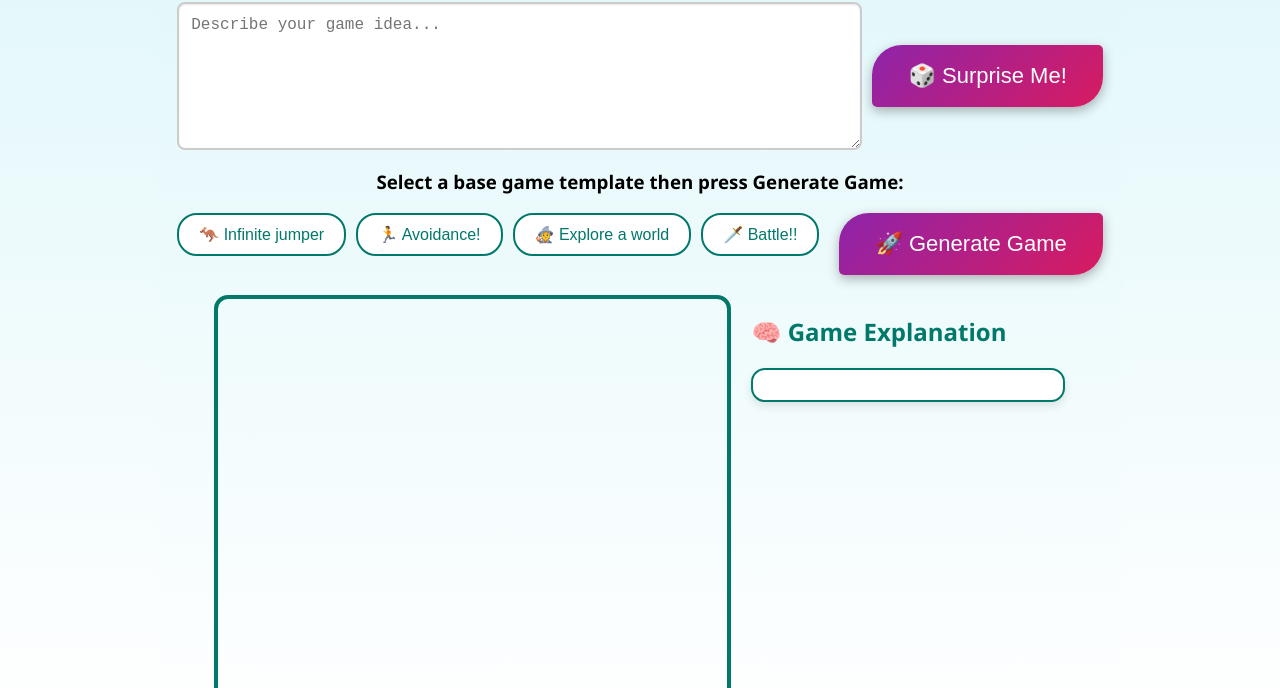
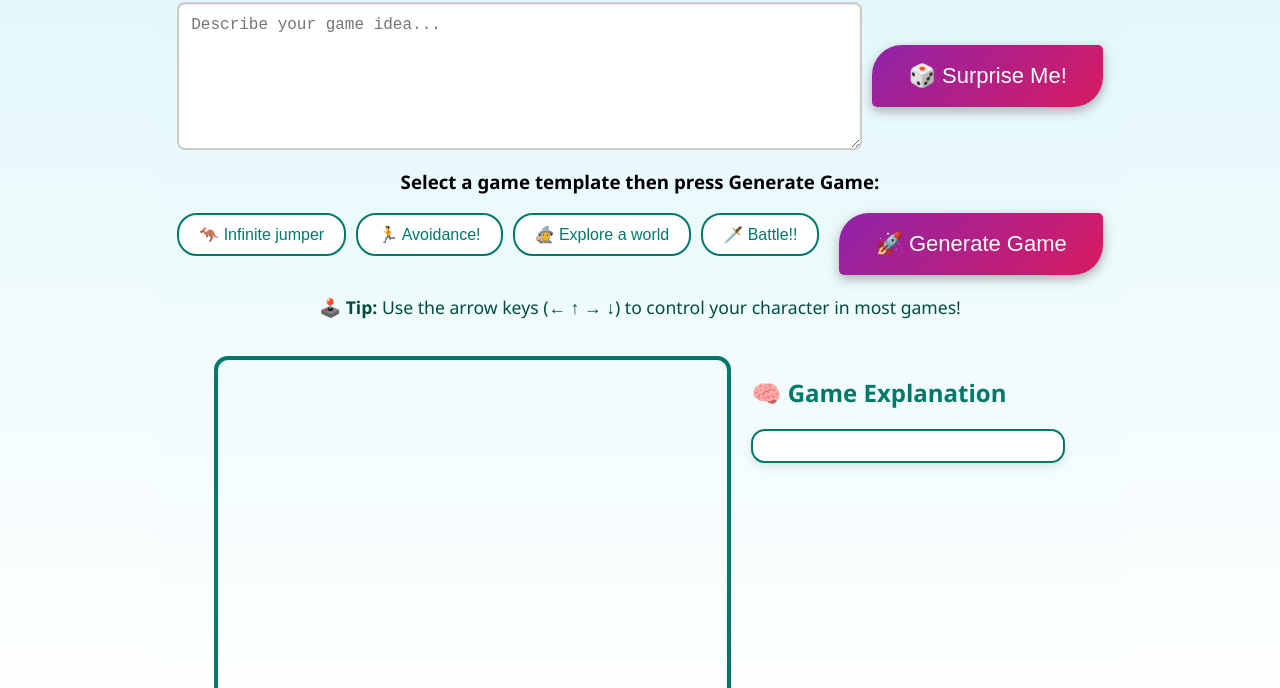
Before and after one commit to JKobygold/Ai-Generate_Games, a website: page public/index.html in a window 1280 px wide. Shown: the part 112-800 px from the top of the page. Drawn offline with Linux system fonts and the light colour scheme.

Commit message:
Update index.html

```diff
--- a/public/index.html
+++ b/public/index.html
@@ -149,7 +149,7 @@
     <button class="generate-button" onclick="surprisePrompt()">🎲 Surprise Me!</button>
   </div>
 
-  <h3>Select a base game template then press Generate Game:</h3>
+  <h3>Select a game template then press Generate Game:</h3>
   <div id="templateSection">
     <div id="templateButtons">
       <button class="template-button" onclick="setTemplate('jumper', this)">🦘 Infinite jumper</button>
@@ -161,6 +161,10 @@
   </div>
 
   <div id="loader">🧠✨ Creating your game...</div>
+  <p style="margin-top: 20px; font-size: 1.1rem; color: #004d40; text-align: center;">
+    🕹️ <strong>Tip:</strong> Use the arrow keys (← ↑ → ↓) to control your character in most games!
+  </p>
+
 
   <div id="frameAndExplanation">
     <iframe id="outputFrame" onload="resizeIframe(this)" scrolling="no"></iframe>
@@ -175,7 +179,7 @@
 
     const surprisePrompts = [
       "A chaotic game about being a cat lawyer in space court",
-      "An infinite jumper where you're a pancake flipping through breakfastland",
+      "An gamewhere you're a pancake flipping through breakfastland",
       "A stealth RPG where you're a snail trying to sneak past a garden gnome",
       "A survival game where you dodge falling baguettes as a French mime",
       "A wizard battle where your spells are all based on pasta shapes",
```
